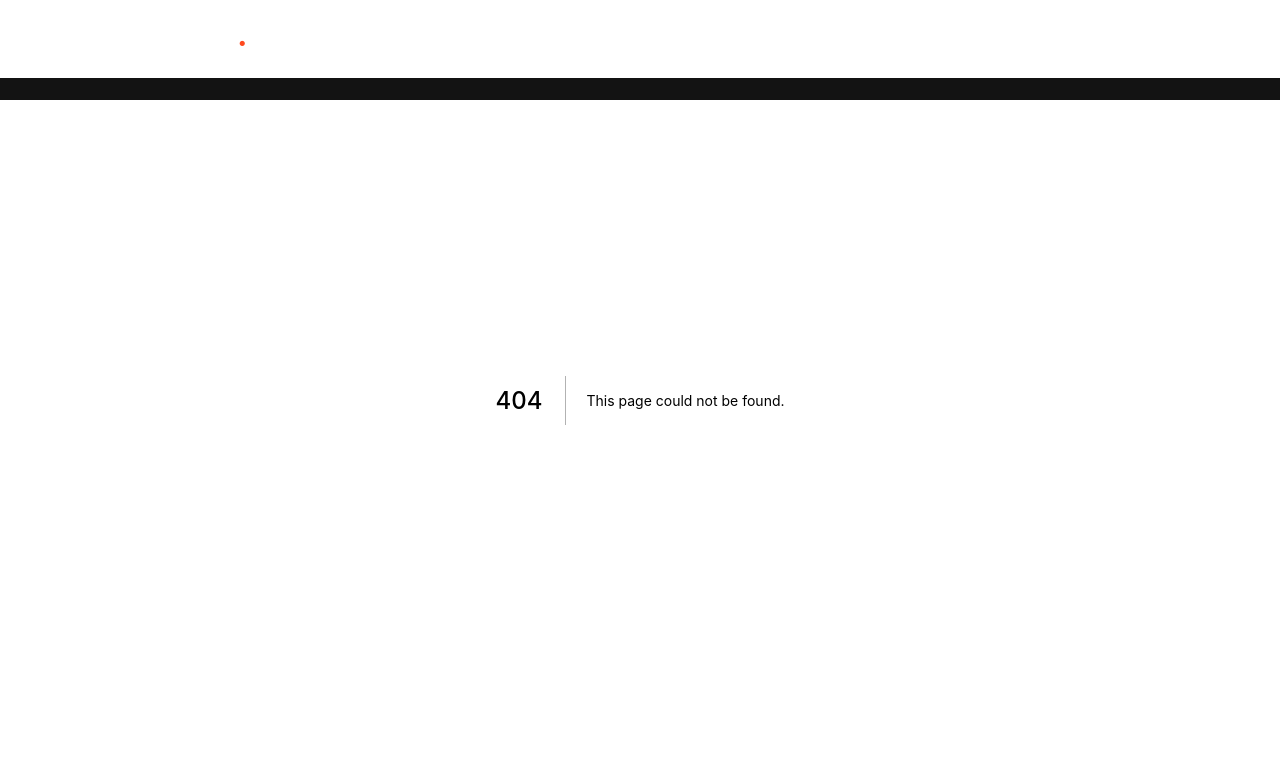
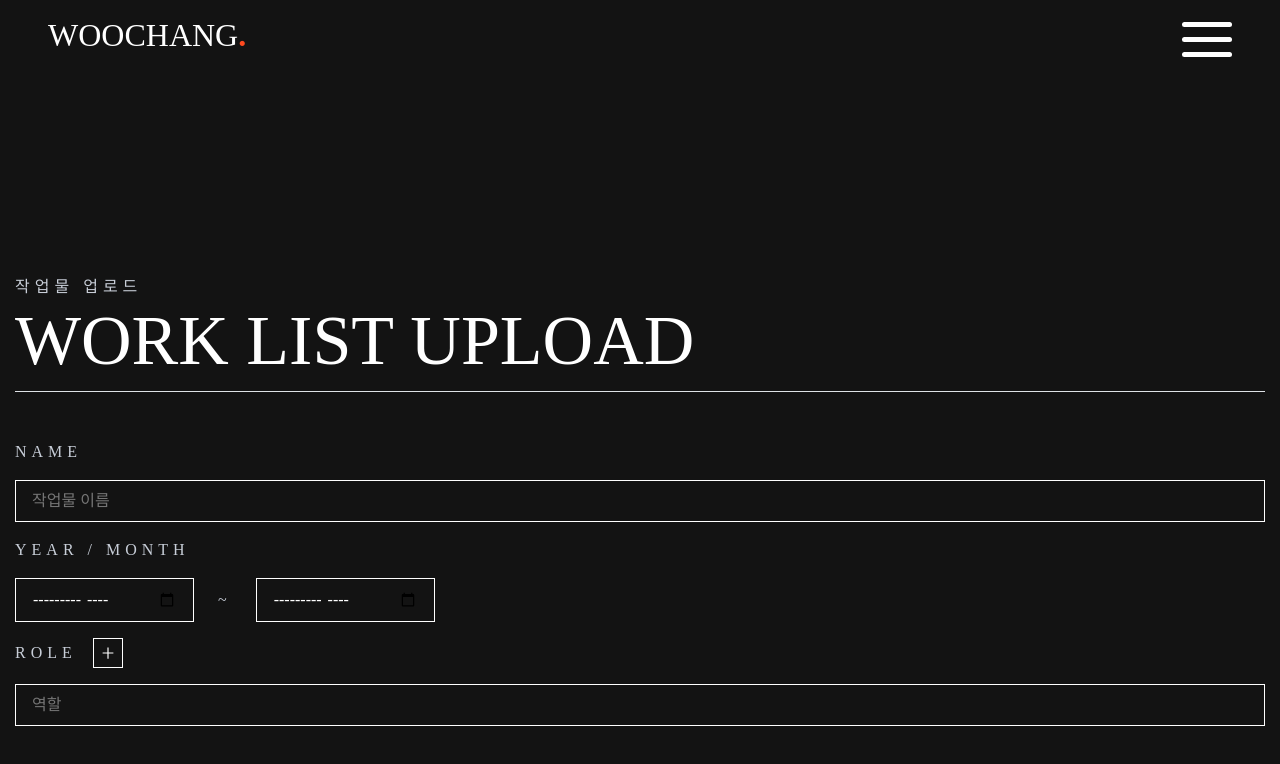
Before and after one commit to dnckd94252/introduce-portfolio, a Next.js app: page /admin/work in a window 1280 px wide. Before the commit this address had no page. Shown: the top 764 px of the page. Built offline with nearby package versions, Linux system fonts and the light colour scheme; a web font is replaced by a local one.

Commit message:
no message

```diff
--- /dev/null
+++ b/pages/admin/work.tsx
@@ -0,0 +1,70 @@
+import WorkStyle from "../../styles/admin/WorkStyle";
+import { AiOutlinePlus } from "react-icons/ai";
+import { useState } from "react";
+
+const Work = () => {
+  const [roleNum, setRoleNum] = useState(1);
+
+  const rolePlus = () => {
+
+  };
+
+  return (
+    <section
+      id="work"
+      className="pt-5 pb-5 d-flex align-items-center justify-content-center"
+    >
+      <div className="container contents">
+        <div className="title mb-5 border-bottom">
+          <span>작업물 업로드</span>
+          <h2>WORK LIST UPLOAD</h2>
+        </div>
+        <form action="" className="work-plus">
+          <div className="item d-flex flex-column mt-3">
+            <span>NAME</span>
+            <input
+              type="text"
+              className="pt-2 pb-2 pl-3 pr-3 mt-3"
+              placeholder="작업물 이름"
+              name="name"
+            />
+          </div>
+          <div className="item d-flex flex-column mt-3">
+            <span>YEAR / MONTH</span>
+            <div className="d-flex align-items-center date">
+              <input
+                type="month"
+                className="pt-2 pb-2 pl-3 pr-3 mt-3"
+                placeholder="작업물 이름"
+                name="name"
+              />
+              <span className="ml-4 mr-4 mt-3">~</span>
+              <input
+                type="month"
+                className="pt-2 pb-2 pl-3 pr-3 mt-3"
+                placeholder="작업물 이름"
+                name="name"
+              />
+            </div>
+          </div>
+          <div className="item d-flex flex-column mt-3">
+            <div className="d-flex align-items-center">
+              <span>ROLE</span>
+              <button className="d-flex align-items-center justify-content-center plusBtn ml-3">
+                <AiOutlinePlus />
+              </button>
+            </div>
+            <input
+              type="text"
+              className="pt-2 pb-2 pl-3 pr-3 mt-3"
+              placeholder="역할"
+              name="name"
+            />
+          </div>
+        </form>
+      </div>
+      <style jsx>{WorkStyle}</style>
+    </section>
+  );
+};
+export default Work;
--- /dev/null
+++ b/styles/admin/WorkStyle.jsx
@@ -0,0 +1,48 @@
+import css from "styled-jsx/css";
+const WorkStyle = css`
+  #work {
+    height: 1000px;
+    background-color: #131313;
+  }
+
+  #work .title span {
+    color: #c8ced8;
+    letter-spacing: 5px;
+  }
+
+  #work .item span {
+    color: #c8ced8;
+    letter-spacing: 5px;
+  }
+
+  #work .title h2 {
+    font-family: "noto-black";
+    font-size: 70px;
+    color: #fff;
+  }
+
+  #work .item input[type="text"] {
+    background: none;
+    color: #fff;
+    border: 1px solid #fff;
+  }
+
+  #work .item input[type="month"] {
+    background: none;
+    color: #fff;
+    border: 1px solid #fff;
+  }
+  #work .item .plusBtn {
+    width: 30px;
+    height: 30px;
+    border: 1px solid #fff;
+    background: none;
+    color: #fff;
+    transition: 0.3s;
+  }
+  #work .item .plusBtn:hover {
+    background-color: #fff;
+    color: #000;
+  }
+`;
+export default WorkStyle;
```
Also changed, not shown: components/main/work/Item.tsx (added, +37 -0 lines), components/main/work/Work.tsx (+3 -26 lines), pages/admin/index.tsx (added, +25 -0 lines), styles/admin/AdminStyle.jsx (added, +31 -0 lines), styles/work/WorkStyle.jsx (+13 -1 lines).
